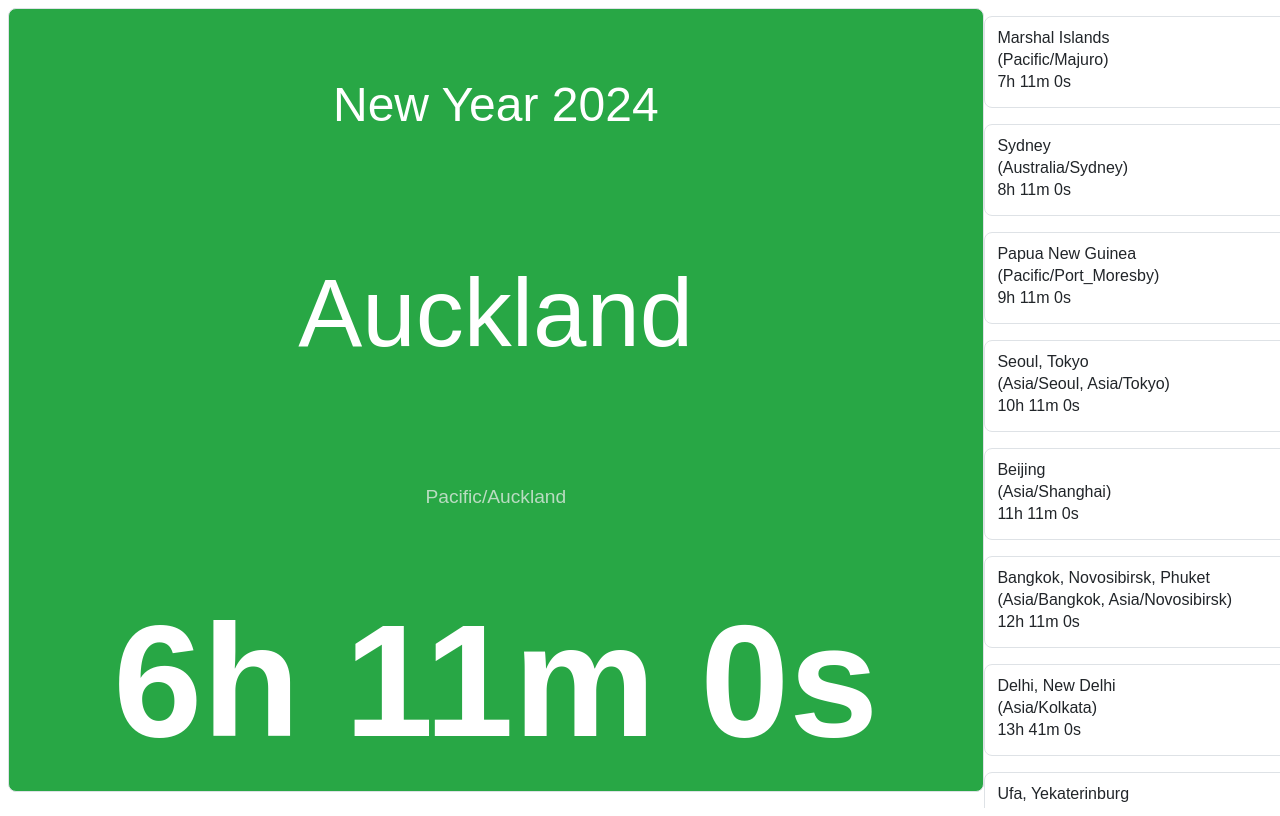
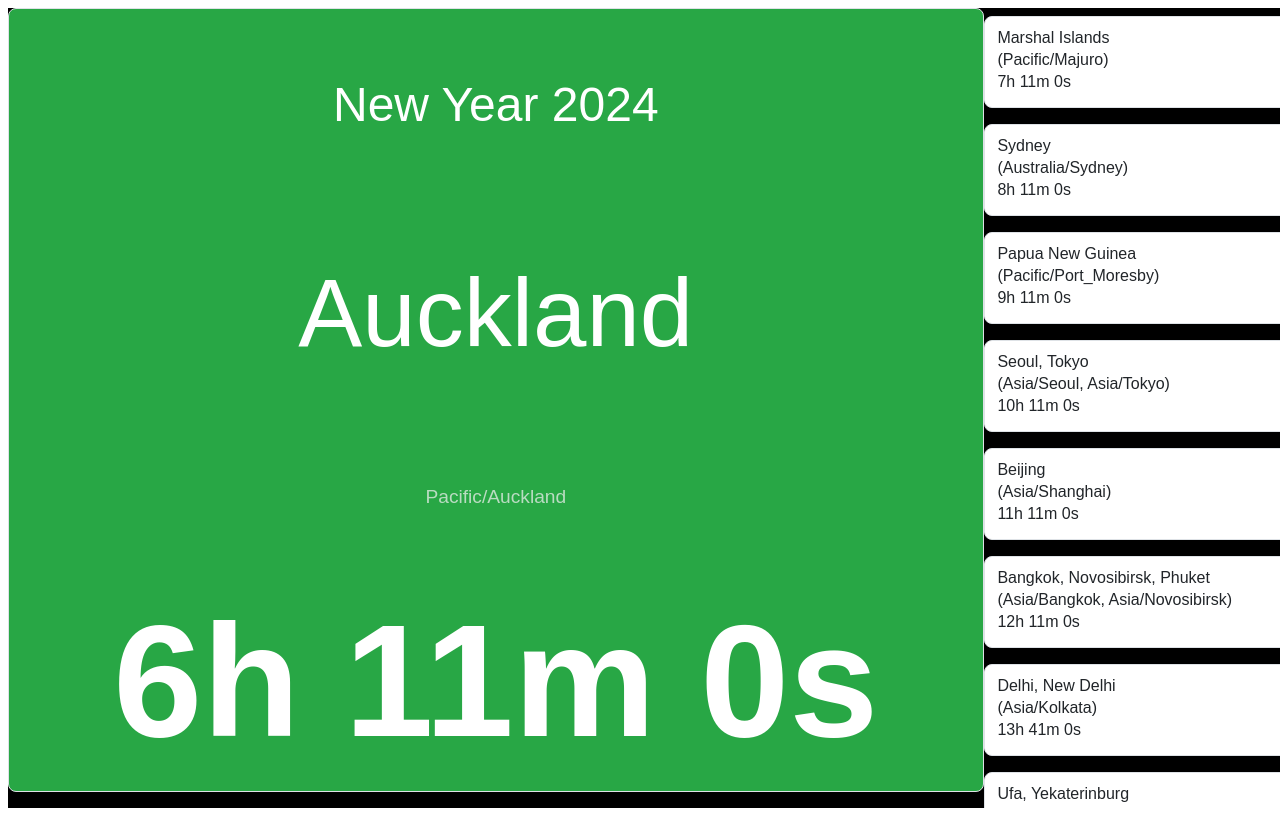
Before and after one commit to Solving-LLC/2024, a Vue app: page / in a window 1280 px wide. Built offline with nearby package versions, Linux system fonts and the light colour scheme.

Commit message:
feat<main>: colors

```diff
--- a/src/App.vue
+++ b/src/App.vue
@@ -84,6 +84,11 @@ export default {
 </script>
 
 <style>
+div {
+  background-color: #000;
+  color: #fff;
+
+}
 /* Общие стили */
 #app {
   font-family: 'Arial', sans-serif;
@@ -112,14 +117,12 @@ export default {
 
 .next-caption {
   font-size: 4vh; /* Увеличенный размер для заголовка */
-  color: #007bff; /* Синий цвет для заголовка */
   margin-bottom: 1vh;
 }
 
 .next-cities,
 .next-timezones {
   font-size: 3vh; /* Шрифт для городов и часовых поясов */
-  color: #495057; /* Темно-серый цвет текста */
   margin-bottom: 0.5vh;
 }
 
```
